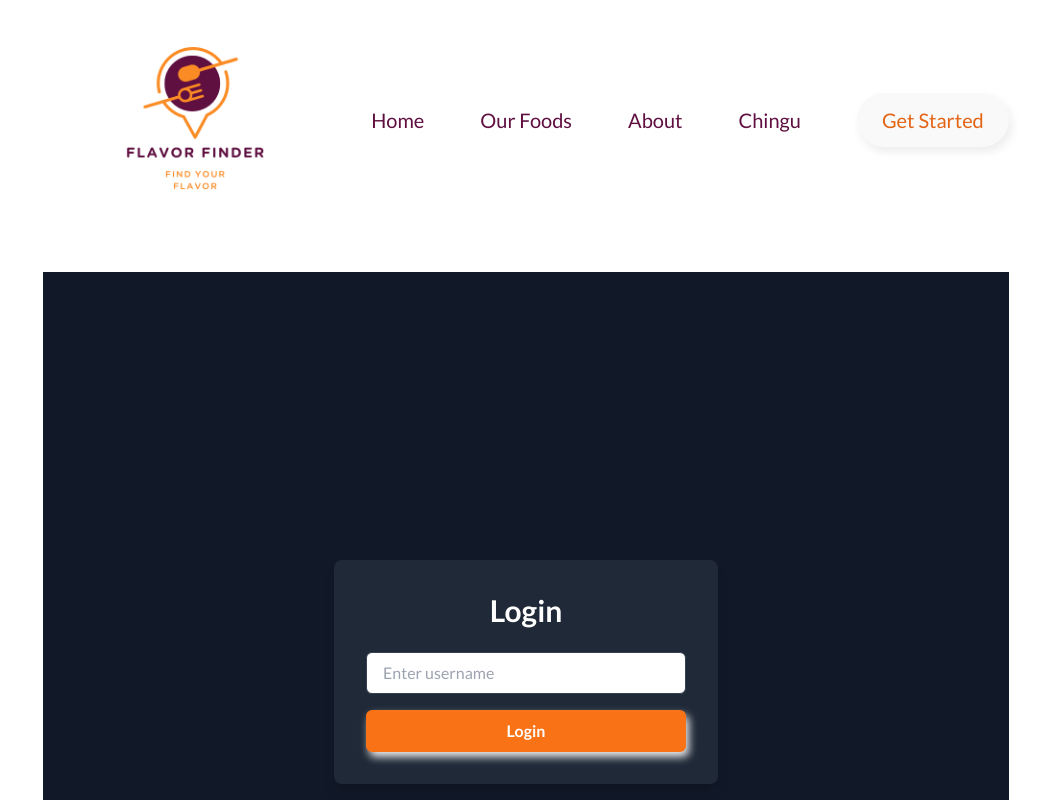
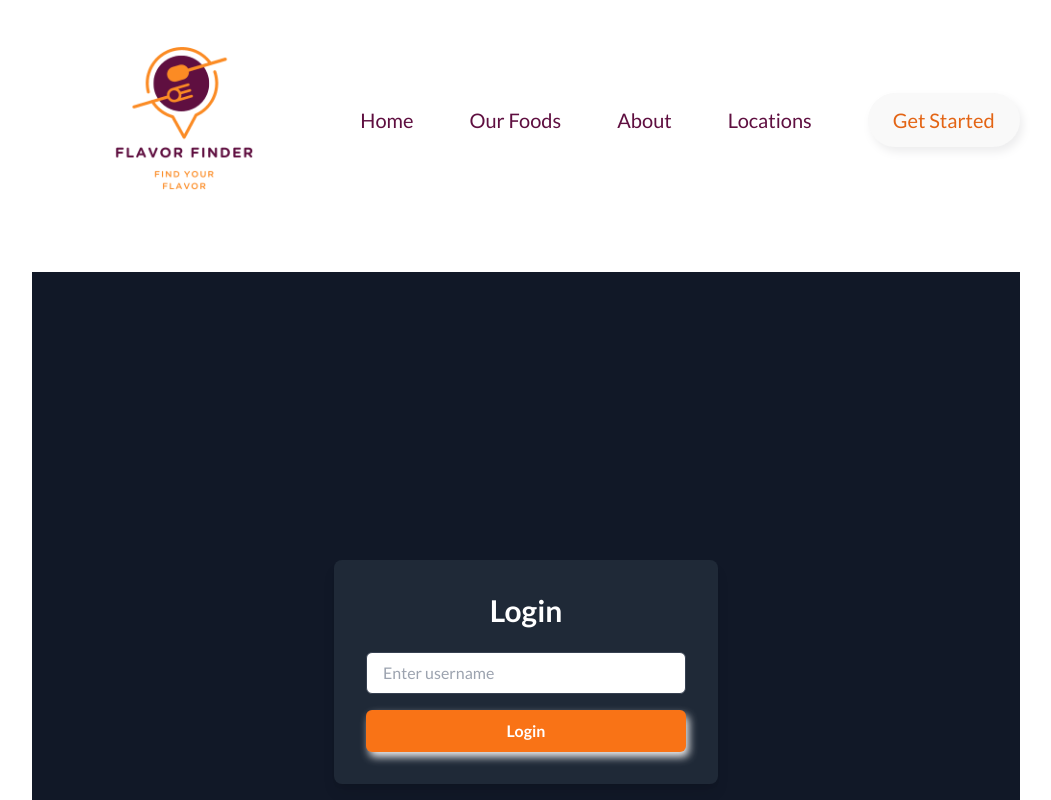
Before and after one commit to chingu-voyages/v50-tier2-team-15, a React (Vite) app: page /login in a window 1280 px wide. Shown: the top 800 px of the page, without its empty margins (114-1165 px from the left). Built offline with nearby package versions, Linux system fonts and the light colour scheme.

Commit message:
Implement the link to Locations section

```diff
--- a/src/components/Navbar.jsx
+++ b/src/components/Navbar.jsx
@@ -41,7 +41,7 @@ const Navbar = () => {
           <NavLink to="https://github.com/orgs/chingu-voyages/teams/v50-tier2-team-15">
             About
           </NavLink>
-          <NavLink to="https://www.chingu.io/">Chingu</NavLink>
+          <NavLink to="#locations">Locations</NavLink>
           {userInfo ? <button className="text-darkOrange text-bold" onClick={logoutHandler}>Log Out</button> : <button className="text-darkOrange text-bold" onClick={goToLogin}>
             Get Started
           </button>}
```
